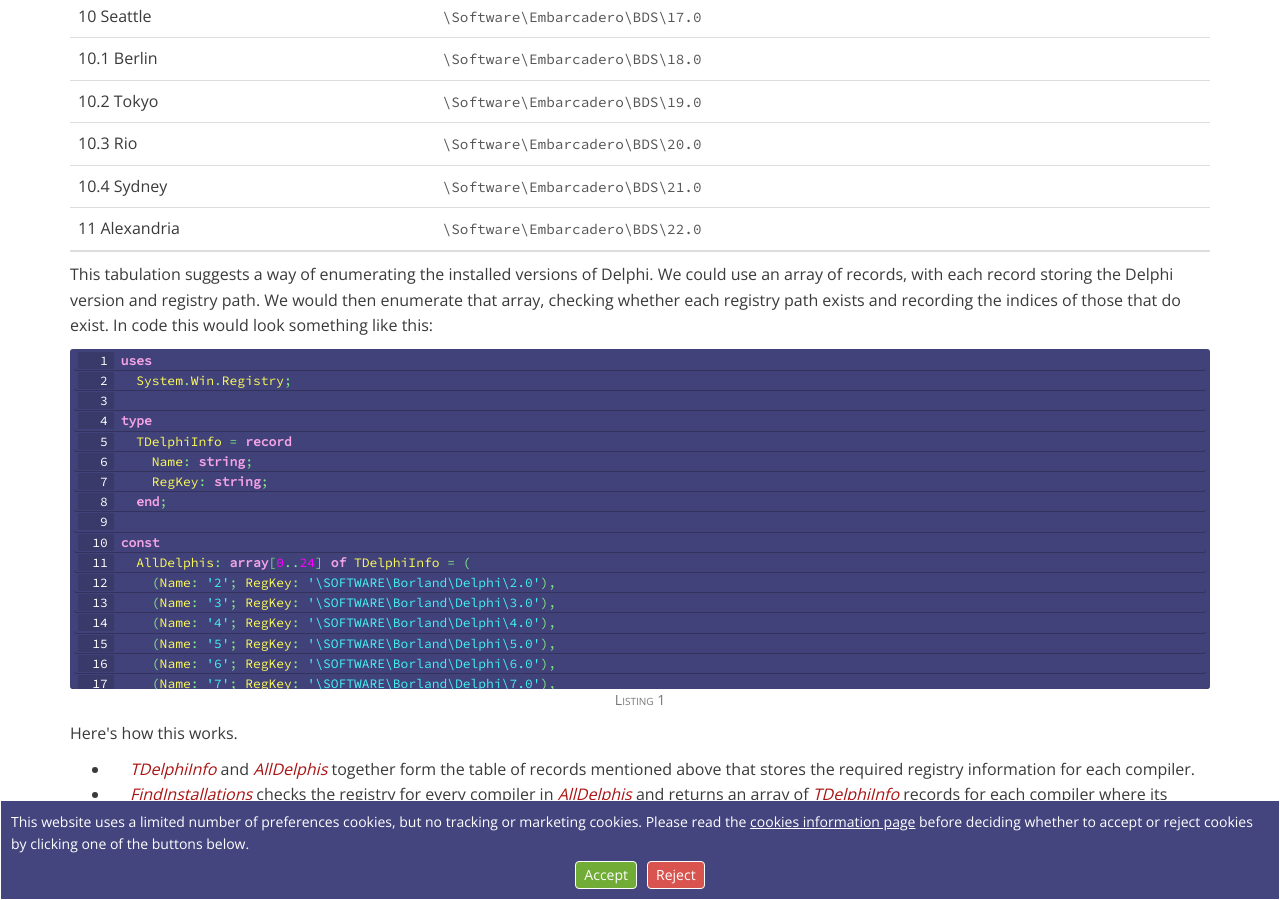
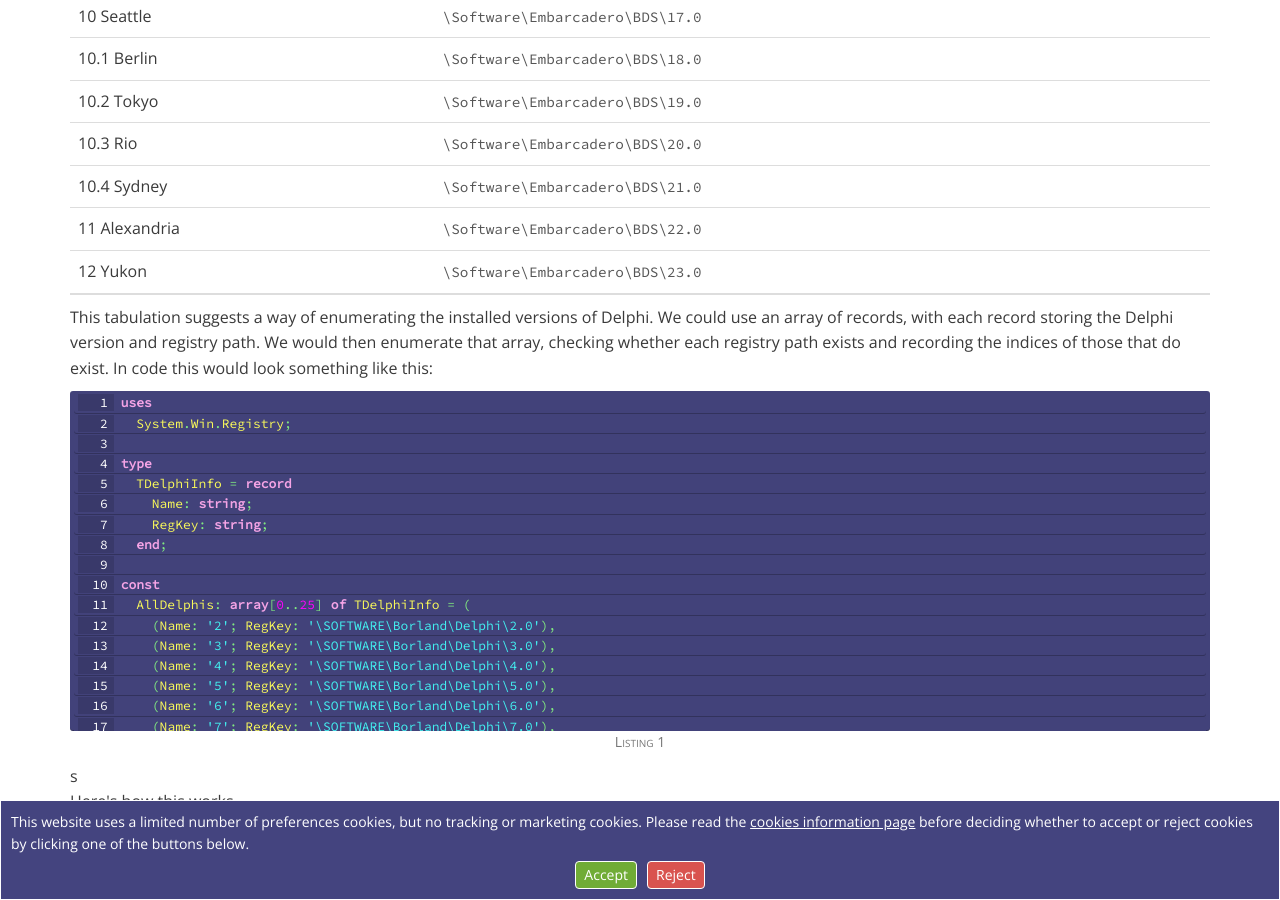
Before and after one commit to delphidabbler/delphidabbler.github.io, a Jekyll site: the page built from _articles/article-27.html, in a window 1280 px wide and 900 px high, scrolled down 2158 px. Built offline with Jekyll 4.4.1, drawn with Linux system fonts in a browser that asks for light colours.

Commit message:
Update article#27 re detecting Delphi 12

```diff
--- a/_articles/article-27.html
+++ b/_articles/article-27.html
@@ -174,6 +174,10 @@
                     <td>11 Alexandria</td>
                     <td><code>\Software\Embarcadero\BDS\22.0</code></td>
                 </tr>
+                <tr>
+                    <td>12 Yukon</td>
+                    <td><code>\Software\Embarcadero\BDS\23.0</code></td>
+                </tr>
             </tbody>
         </table>
     </div>
@@ -198,7 +202,7 @@
             <pre class="line"><span class="linenum">  9</span><span class="space"> </span></pre>
             <pre class="line"><span class="linenum"> 10</span><span class="kwd">const</span></pre>
             <pre
-                class="line"><span class="linenum"> 11</span><span class="space">  </span><span class="ident">AllDelphis</span><span class="sym">:</span><span class="space"> </span><span class="kwd">array</span><span class="sym">[</span><span class="num">0</span><span class="sym">..</span><span class="num">24</span><span class="sym">]</span><span class="space"> </span><span class="kwd">of</span><span class="space"> </span><span class="ident">TDelphiInfo</span><span class="space"> </span><span class="sym">=</span><span class="space"> </span><span class="sym">(</span></pre>
+                class="line"><span class="linenum"> 11</span><span class="space">  </span><span class="ident">AllDelphis</span><span class="sym">:</span><span class="space"> </span><span class="kwd">array</span><span class="sym">[</span><span class="num">0</span><span class="sym">..</span><span class="num">25</span><span class="sym">]</span><span class="space"> </span><span class="kwd">of</span><span class="space"> </span><span class="ident">TDelphiInfo</span><span class="space"> </span><span class="sym">=</span><span class="space"> </span><span class="sym">(</span></pre>
             <pre
                 class="line"><span class="linenum"> 12</span><span class="space">    </span><span class="sym">(</span><span class="ident">Name</span><span class="sym">:</span><span class="space"> </span><span class="str">&apos;2&apos;</span><span class="sym">;</span><span class="space"> </span><span class="ident">RegKey</span><span class="sym">:</span><span class="space"> </span><span class="str">&apos;\SOFTWARE\Borland\Delphi\2.0&apos;</span><span class="sym">)</span><span class="sym">,</span></pre>
             <pre
@@ -249,76 +253,78 @@
                 class="line"><span class="linenum"> 35</span><span class="space">    </span><span class="sym">(</span><span class="ident">Name</span><span class="sym">:</span><span class="space"> </span><span class="str">&apos;10.4 Sydney&apos;</span><span class="sym">;</span><span class="space"> </span><span class="ident">RegKey</span><span class="sym">:</span><span class="space"> </span><span class="str">&apos;\Software\Embarcadero\BDS\21.0&apos;</span><span class="sym">)</span><span class="sym">,</span></pre>
             <pre
                 class="line"><span class="linenum"> 36</span><span class="space">    </span><span class="sym">(</span><span class="ident">Name</span><span class="sym">:</span><span class="space"> </span><span class="str">&apos;11 Alexandria&apos;</span><span class="sym">;</span><span class="space"> </span><span class="ident">RegKey</span><span class="sym">:</span><span class="space"> </span><span class="str">&apos;\Software\Embarcadero\BDS\22.0&apos;</span><span class="sym">)</span></pre>
+                <pre
+                class="line"><span class="linenum"> 37</span><span class="space">    </span><span class="sym">(</span><span class="ident">Name</span><span class="sym">:</span><span class="space"> </span><span class="str">&apos;12 Yukon&apos;</span><span class="sym">;</span><span class="space"> </span><span class="ident">RegKey</span><span class="sym">:</span><span class="space"> </span><span class="str">&apos;\Software\Embarcadero\BDS\23.0&apos;</span><span class="sym">)</span></pre>
             <pre
-                class="line"><span class="linenum"> 37</span><span class="space">  </span><span class="sym">)</span><span class="sym">;</span></pre>
-            <pre class="line"><span class="linenum"> 38</span><span class="space"> </span></pre>
+                class="line"><span class="linenum"> 38</span><span class="space">  </span><span class="sym">)</span><span class="sym">;</span></pre>
+            <pre class="line"><span class="linenum"> 39</span><span class="space"> </span></pre>
             <pre
-                class="line"><span class="linenum"> 39</span><span class="kwd">function</span><span class="space"> </span><span class="ident">IsRegisteredInRootKey</span><span class="sym">(</span><span class="ident">RootKey</span><span class="sym">:</span><span class="space"> </span><span class="ident">HKEY</span><span class="sym">;</span><span class="space"> </span><span class="ident">SubKey</span><span class="sym">:</span><span class="space"> </span><span class="kwd">string</span><span class="sym">)</span><span class="sym">:</span><span class="space"> </span><span class="ident">Boolean</span><span class="sym">;</span></pre>
-            <pre class="line"><span class="linenum"> 40</span><span class="kwd">begin</span></pre>
+                class="line"><span class="linenum"> 40</span><span class="kwd">function</span><span class="space"> </span><span class="ident">IsRegisteredInRootKey</span><span class="sym">(</span><span class="ident">RootKey</span><span class="sym">:</span><span class="space"> </span><span class="ident">HKEY</span><span class="sym">;</span><span class="space"> </span><span class="ident">SubKey</span><span class="sym">:</span><span class="space"> </span><span class="kwd">string</span><span class="sym">)</span><span class="sym">:</span><span class="space"> </span><span class="ident">Boolean</span><span class="sym">;</span></pre>
+            <pre class="line"><span class="linenum"> 41</span><span class="kwd">begin</span></pre>
             <pre
-                class="line"><span class="linenum"> 41</span><span class="space">  </span><span class="kwd">var</span><span class="space"> </span><span class="ident">Reg</span><span class="sym">:</span><span class="space"> </span><span class="ident">TRegistry</span><span class="space"> </span><span class="sym">:=</span><span class="space"> </span><span class="ident">TRegistry</span><span class="sym">.</span><span class="ident">Create</span><span class="sym">(</span><span class="ident">KEY_READ</span><span class="sym">)</span><span class="sym">;</span></pre>
+                class="line"><span class="linenum"> 42</span><span class="space">  </span><span class="kwd">var</span><span class="space"> </span><span class="ident">Reg</span><span class="sym">:</span><span class="space"> </span><span class="ident">TRegistry</span><span class="space"> </span><span class="sym">:=</span><span class="space"> </span><span class="ident">TRegistry</span><span class="sym">.</span><span class="ident">Create</span><span class="sym">(</span><span class="ident">KEY_READ</span><span class="sym">)</span><span class="sym">;</span></pre>
             <pre
-                class="line"><span class="linenum"> 42</span><span class="space">  </span><span class="kwd">try</span></pre>
+                class="line"><span class="linenum"> 43</span><span class="space">  </span><span class="kwd">try</span></pre>
             <pre
-                class="line"><span class="linenum"> 43</span><span class="space">    </span><span class="ident">Reg</span><span class="sym">.</span><span class="ident">RootKey</span><span class="space"> </span><span class="sym">:=</span><span class="space"> </span><span class="ident">RootKey</span><span class="sym">;</span></pre>
+                class="line"><span class="linenum"> 44</span><span class="space">    </span><span class="ident">Reg</span><span class="sym">.</span><span class="ident">RootKey</span><span class="space"> </span><span class="sym">:=</span><span class="space"> </span><span class="ident">RootKey</span><span class="sym">;</span></pre>
             <pre
-                class="line"><span class="linenum"> 44</span><span class="space">    </span><span class="ident">Result</span><span class="space"> </span><span class="sym">:=</span><span class="space"> </span><span class="ident">Reg</span><span class="sym">.</span><span class="ident">OpenKeyReadOnly</span><span class="sym">(</span><span class="ident">SubKey</span><span class="sym">)</span><span class="sym">;</span></pre>
+                class="line"><span class="linenum"> 45</span><span class="space">    </span><span class="ident">Result</span><span class="space"> </span><span class="sym">:=</span><span class="space"> </span><span class="ident">Reg</span><span class="sym">.</span><span class="ident">OpenKeyReadOnly</span><span class="sym">(</span><span class="ident">SubKey</span><span class="sym">)</span><span class="sym">;</span></pre>
             <pre
-                class="line"><span class="linenum"> 45</span><span class="space">    </span><span class="kwd">if</span><span class="space"> </span><span class="ident">Result</span><span class="space"> </span><span class="kwd">then</span></pre>
+                class="line"><span class="linenum"> 46</span><span class="space">    </span><span class="kwd">if</span><span class="space"> </span><span class="ident">Result</span><span class="space"> </span><span class="kwd">then</span></pre>
             <pre
-                class="line"><span class="linenum"> 46</span><span class="space">      </span><span class="ident">Reg</span><span class="sym">.</span><span class="ident">CloseKey</span><span class="sym">;</span></pre>
+                class="line"><span class="linenum"> 47</span><span class="space">      </span><span class="ident">Reg</span><span class="sym">.</span><span class="ident">CloseKey</span><span class="sym">;</span></pre>
             <pre
-                class="line"><span class="linenum"> 47</span><span class="space">  </span><span class="kwd">finally</span></pre>
+                class="line"><span class="linenum"> 48</span><span class="space">  </span><span class="kwd">finally</span></pre>
             <pre
-                class="line"><span class="linenum"> 48</span><span class="space">    </span><span class="ident">Reg</span><span class="sym">.</span><span class="ident">Free</span><span class="sym">;</span></pre>
+                class="line"><span class="linenum"> 49</span><span class="space">    </span><span class="ident">Reg</span><span class="sym">.</span><span class="ident">Free</span><span class="sym">;</span></pre>
             <pre
-                class="line"><span class="linenum"> 49</span><span class="space">  </span><span class="kwd">end</span><span class="sym">;</span></pre>
+                class="line"><span class="linenum"> 50</span><span class="space">  </span><span class="kwd">end</span><span class="sym">;</span></pre>
             <pre
-                class="line"><span class="linenum"> 50</span><span class="kwd">end</span><span class="sym">;</span></pre>
-            <pre class="line"><span class="linenum"> 51</span><span class="space"> </span></pre>
+                class="line"><span class="linenum"> 51</span><span class="kwd">end</span><span class="sym">;</span></pre>
+            <pre class="line"><span class="linenum"> 52</span><span class="space"> </span></pre>
             <pre
-                class="line"><span class="linenum"> 52</span><span class="kwd">function</span><span class="space"> </span><span class="ident">IsRegistered</span><span class="sym">(</span><span class="ident">SubKey</span><span class="sym">:</span><span class="space"> </span><span class="kwd">string</span><span class="sym">)</span><span class="sym">:</span><span class="space"> </span><span class="ident">Boolean</span><span class="sym">;</span></pre>
-            <pre class="line"><span class="linenum"> 53</span><span class="kwd">begin</span></pre>
+                class="line"><span class="linenum"> 53</span><span class="kwd">function</span><span class="space"> </span><span class="ident">IsRegistered</span><span class="sym">(</span><span class="ident">SubKey</span><span class="sym">:</span><span class="space"> </span><span class="kwd">string</span><span class="sym">)</span><span class="sym">:</span><span class="space"> </span><span class="ident">Boolean</span><span class="sym">;</span></pre>
+            <pre class="line"><span class="linenum"> 54</span><span class="kwd">begin</span></pre>
             <pre
-                class="line"><span class="linenum"> 54</span><span class="space">  </span><span class="ident">Result</span><span class="space"> </span><span class="sym">:=</span><span class="space"> </span><span class="ident">IsRegisteredInRootKey</span><span class="sym">(</span><span class="ident">HKEY_LOCAL_MACHINE</span><span class="sym">,</span><span class="space"> </span><span class="ident">SubKey</span><span class="sym">)</span><span class="sym">;</span></pre>
+                class="line"><span class="linenum"> 55</span><span class="space">  </span><span class="ident">Result</span><span class="space"> </span><span class="sym">:=</span><span class="space"> </span><span class="ident">IsRegisteredInRootKey</span><span class="sym">(</span><span class="ident">HKEY_LOCAL_MACHINE</span><span class="sym">,</span><span class="space"> </span><span class="ident">SubKey</span><span class="sym">)</span><span class="sym">;</span></pre>
             <pre
-                class="line"><span class="linenum"> 55</span><span class="space">  </span><span class="kwd">if</span><span class="space"> </span><span class="kwd">not</span><span class="space"> </span><span class="ident">Result</span><span class="space"> </span><span class="kwd">then</span></pre>
+                class="line"><span class="linenum"> 56</span><span class="space">  </span><span class="kwd">if</span><span class="space"> </span><span class="kwd">not</span><span class="space"> </span><span class="ident">Result</span><span class="space"> </span><span class="kwd">then</span></pre>
             <pre
-                class="line"><span class="linenum"> 56</span><span class="space">    </span><span class="ident">Result</span><span class="space"> </span><span class="sym">:=</span><span class="space"> </span><span class="ident">IsRegisteredInRootKey</span><span class="sym">(</span><span class="ident">HKEY_CURRENT_USER</span><span class="sym">,</span><span class="space"> </span><span class="ident">SubKey</span><span class="sym">)</span><span class="sym">;</span></pre>
+                class="line"><span class="linenum"> 57</span><span class="space">    </span><span class="ident">Result</span><span class="space"> </span><span class="sym">:=</span><span class="space"> </span><span class="ident">IsRegisteredInRootKey</span><span class="sym">(</span><span class="ident">HKEY_CURRENT_USER</span><span class="sym">,</span><span class="space"> </span><span class="ident">SubKey</span><span class="sym">)</span><span class="sym">;</span></pre>
             <pre
-                class="line"><span class="linenum"> 57</span><span class="kwd">end</span><span class="sym">;</span></pre>
-            <pre class="line"><span class="linenum"> 58</span><span class="space"> </span></pre>
+                class="line"><span class="linenum"> 58</span><span class="kwd">end</span><span class="sym">;</span></pre>
+            <pre class="line"><span class="linenum"> 59</span><span class="space"> </span></pre>
             <pre
-                class="line"><span class="linenum"> 59</span><span class="kwd">function</span><span class="space"> </span><span class="ident">FindInstallations</span><span class="sym">:</span><span class="space"> </span><span class="ident">TArray</span><span class="sym">&lt;</span><span class="ident">TDelphiInfo</span><span class="sym">&gt;</span><span class="sym">;</span></pre>
-            <pre class="line"><span class="linenum"> 60</span><span class="kwd">begin</span></pre>
+                class="line"><span class="linenum"> 60</span><span class="kwd">function</span><span class="space"> </span><span class="ident">FindInstallations</span><span class="sym">:</span><span class="space"> </span><span class="ident">TArray</span><span class="sym">&lt;</span><span class="ident">TDelphiInfo</span><span class="sym">&gt;</span><span class="sym">;</span></pre>
+            <pre class="line"><span class="linenum"> 61</span><span class="kwd">begin</span></pre>
             <pre
-                class="line"><span class="linenum"> 61</span><span class="space">  </span><span class="ident">SetLength</span><span class="sym">(</span><span class="ident">Result</span><span class="sym">,</span><span class="space"> </span><span class="ident">Length</span><span class="sym">(</span><span class="ident">AllDelphis</span><span class="sym">)</span><span class="sym">)</span><span class="sym">;</span></pre>
+                class="line"><span class="linenum"> 62</span><span class="space">  </span><span class="ident">SetLength</span><span class="sym">(</span><span class="ident">Result</span><span class="sym">,</span><span class="space"> </span><span class="ident">Length</span><span class="sym">(</span><span class="ident">AllDelphis</span><span class="sym">)</span><span class="sym">)</span><span class="sym">;</span></pre>
             <pre
-                class="line"><span class="linenum"> 62</span><span class="space">  </span><span class="kwd">var</span><span class="space"> </span><span class="ident">FoundCount</span><span class="sym">:</span><span class="space"> </span><span class="ident">Integer</span><span class="space"> </span><span class="sym">:=</span><span class="space"> </span><span class="num">0</span><span class="sym">;</span></pre>
+                class="line"><span class="linenum"> 63</span><span class="space">  </span><span class="kwd">var</span><span class="space"> </span><span class="ident">FoundCount</span><span class="sym">:</span><span class="space"> </span><span class="ident">Integer</span><span class="space"> </span><span class="sym">:=</span><span class="space"> </span><span class="num">0</span><span class="sym">;</span></pre>
             <pre
-                class="line"><span class="linenum"> 63</span><span class="space">  </span><span class="kwd">for</span><span class="space"> </span><span class="kwd">var</span><span class="space"> </span><span class="ident">Rec</span><span class="sym">:</span><span class="space"> </span><span class="ident">TDelphiInfo</span><span class="space"> </span><span class="kwd">in</span><span class="space"> </span><span class="ident">AllDelphis</span><span class="space"> </span><span class="kwd">do</span></pre>
+                class="line"><span class="linenum"> 64</span><span class="space">  </span><span class="kwd">for</span><span class="space"> </span><span class="kwd">var</span><span class="space"> </span><span class="ident">Rec</span><span class="sym">:</span><span class="space"> </span><span class="ident">TDelphiInfo</span><span class="space"> </span><span class="kwd">in</span><span class="space"> </span><span class="ident">AllDelphis</span><span class="space"> </span><span class="kwd">do</span></pre>
             <pre
-                class="line"><span class="linenum"> 64</span><span class="space">  </span><span class="kwd">begin</span></pre>
+                class="line"><span class="linenum"> 65</span><span class="space">  </span><span class="kwd">begin</span></pre>
             <pre
-                class="line"><span class="linenum"> 65</span><span class="space">    </span><span class="kwd">if</span><span class="space"> </span><span class="ident">IsRegistered</span><span class="sym">(</span><span class="ident">Rec</span><span class="sym">.</span><span class="ident">RegKey</span><span class="sym">)</span><span class="space"> </span><span class="kwd">then</span></pre>
+                class="line"><span class="linenum"> 66</span><span class="space">    </span><span class="kwd">if</span><span class="space"> </span><span class="ident">IsRegistered</span><span class="sym">(</span><span class="ident">Rec</span><span class="sym">.</span><span class="ident">RegKey</span><span class="sym">)</span><span class="space"> </span><span class="kwd">then</span></pre>
             <pre
-                class="line"><span class="linenum"> 66</span><span class="space">    </span><span class="kwd">begin</span></pre>
+                class="line"><span class="linenum"> 67</span><span class="space">    </span><span class="kwd">begin</span></pre>
             <pre
-                class="line"><span class="linenum"> 67</span><span class="space">      </span><span class="ident">Result</span><span class="sym">[</span><span class="ident">FoundCount</span><span class="sym">]</span><span class="space"> </span><span class="sym">:=</span><span class="space"> </span><span class="ident">Rec</span><span class="sym">;</span></pre>
+                class="line"><span class="linenum"> 68</span><span class="space">      </span><span class="ident">Result</span><span class="sym">[</span><span class="ident">FoundCount</span><span class="sym">]</span><span class="space"> </span><span class="sym">:=</span><span class="space"> </span><span class="ident">Rec</span><span class="sym">;</span></pre>
             <pre
-                class="line"><span class="linenum"> 68</span><span class="space">      </span><span class="ident">Inc</span><span class="sym">(</span><span class="ident">FoundCount</span><span class="sym">)</span><span class="sym">;</span></pre>
+                class="line"><span class="linenum"> 69</span><span class="space">      </span><span class="ident">Inc</span><span class="sym">(</span><span class="ident">FoundCount</span><span class="sym">)</span><span class="sym">;</span></pre>
             <pre
-                class="line"><span class="linenum"> 69</span><span class="space">    </span><span class="kwd">end</span><span class="sym">;</span></pre>
+                class="line"><span class="linenum"> 70</span><span class="space">    </span><span class="kwd">end</span><span class="sym">;</span></pre>
             <pre
-                class="line"><span class="linenum"> 70</span><span class="space">  </span><span class="kwd">end</span><span class="sym">;</span></pre>
+                class="line"><span class="linenum"> 71</span><span class="space">  </span><span class="kwd">end</span><span class="sym">;</span></pre>
             <pre
-                class="line"><span class="linenum"> 71</span><span class="space">  </span><span class="ident">SetLength</span><span class="sym">(</span><span class="ident">Result</span><span class="sym">,</span><span class="space"> </span><span class="ident">FoundCount</span><span class="sym">)</span><span class="sym">;</span></pre>
+                class="line"><span class="linenum"> 72</span><span class="space">  </span><span class="ident">SetLength</span><span class="sym">(</span><span class="ident">Result</span><span class="sym">,</span><span class="space"> </span><span class="ident">FoundCount</span><span class="sym">)</span><span class="sym">;</span></pre>
             <pre
-                class="line"><span class="linenum"> 72</span><span class="kwd">end</span><span class="sym">;</span></pre>
+                class="line"><span class="linenum"> 73</span><span class="kwd">end</span><span class="sym">;</span></pre>
         </div>
         <div class="caption">Listing 1</div>
     </div>
-
+s
     <p>Here's how this works.</p>
 
     <ul>
```
